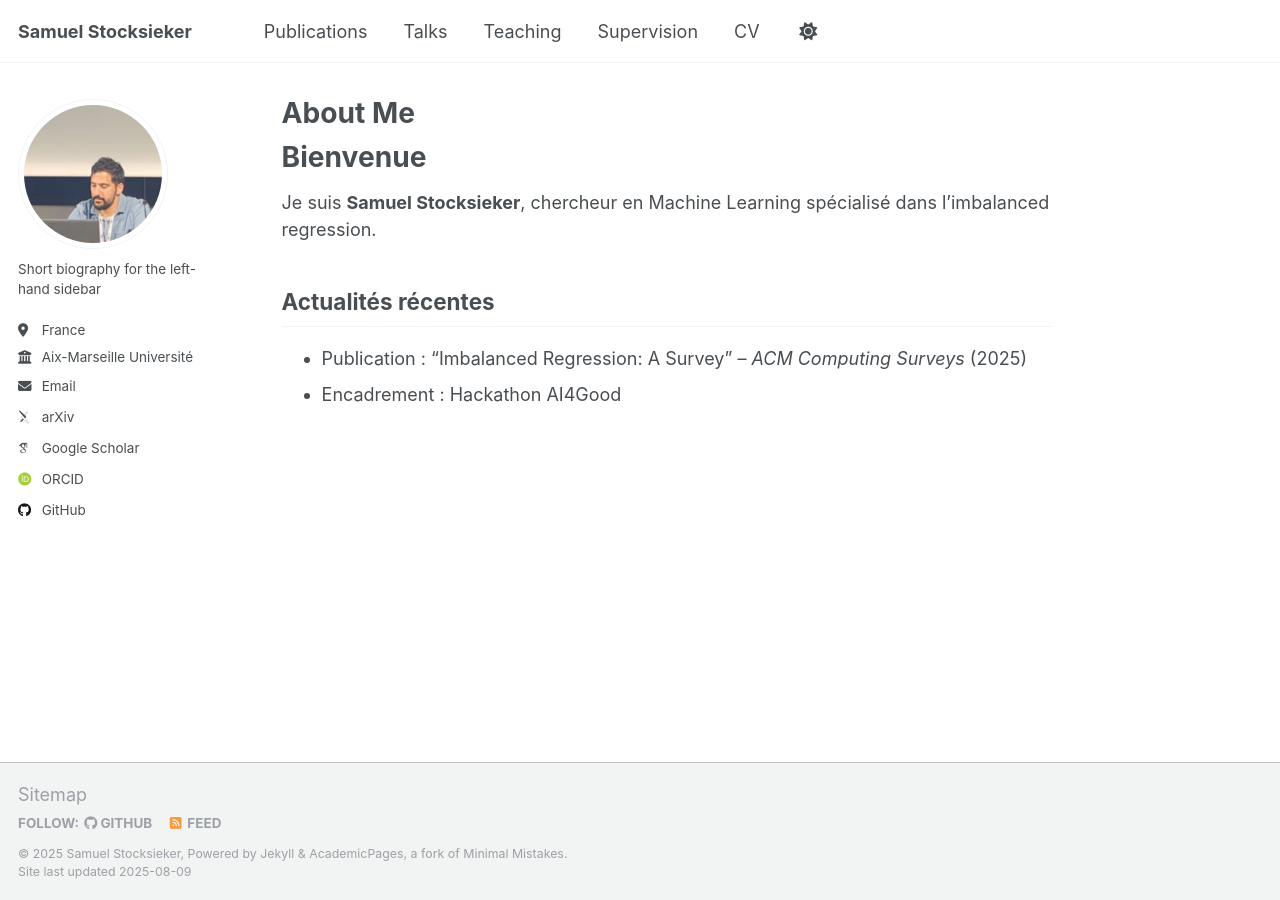
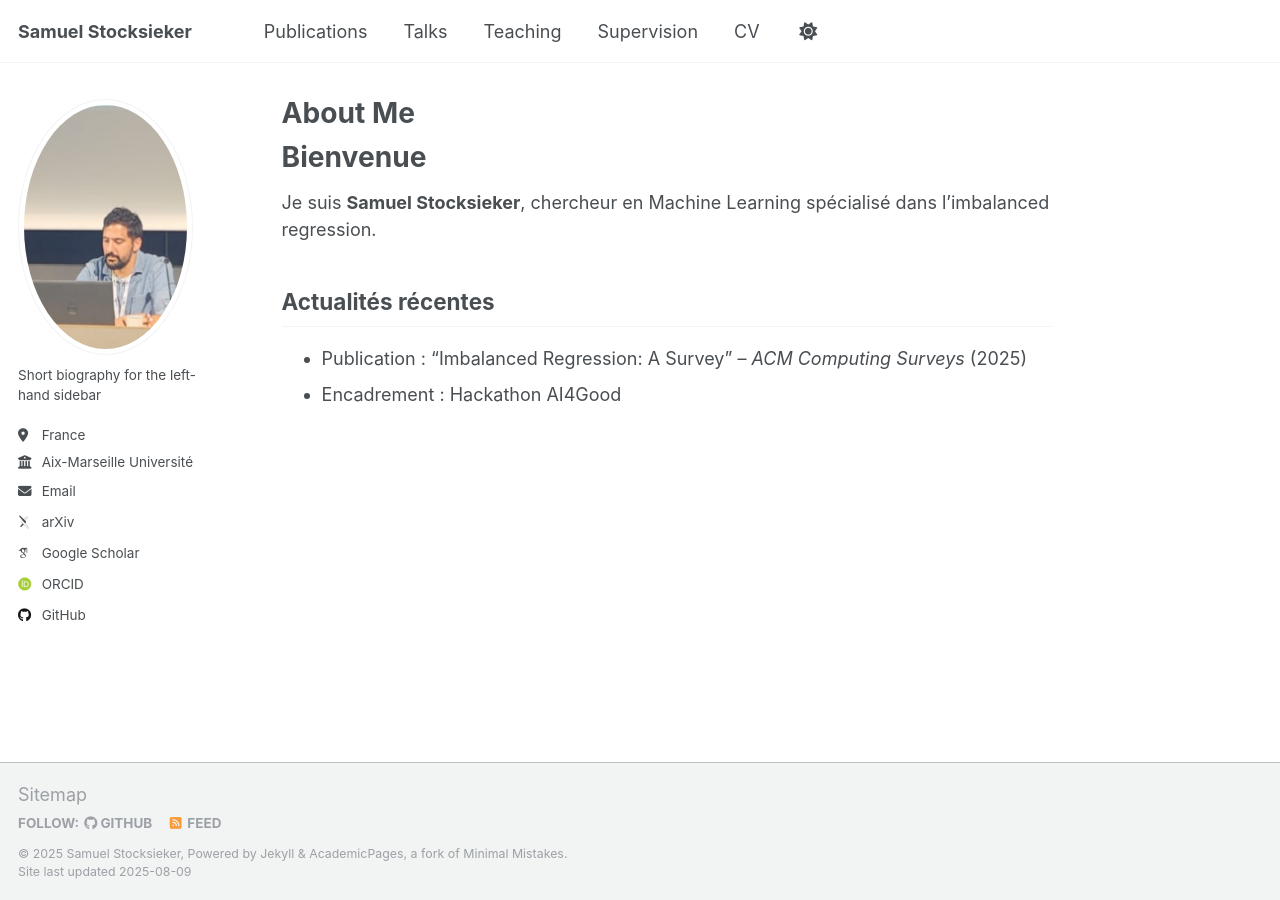
Before and after one commit to sstocksieker/sstocksieker.github.io, a Jekyll site: the page built from _pages/about.md, in a window 1280 px wide. Built offline with Jekyll 4.4.1, drawn with Linux system fonts in a browser that asks for light colours; some web fonts are replaced; a script that is not in the unit is left out.

Commit message:
Update main.scss

```diff
--- a/assets/css/main.scss
+++ b/assets/css/main.scss
@@ -40,10 +40,3 @@
     "vendor/font-awesome/solid",
     "vendor/font-awesome/brands"
 ;
-
-.author__avatar img {
-  width: 150px;        /* Largeur fixe */
-  height: 150px;       /* Hauteur fixe */
-  object-fit: cover;   /* Recadrage pour éviter les déformations */
-  border-radius: 50%;  /* Forme circulaire parfaite */
-}
```
